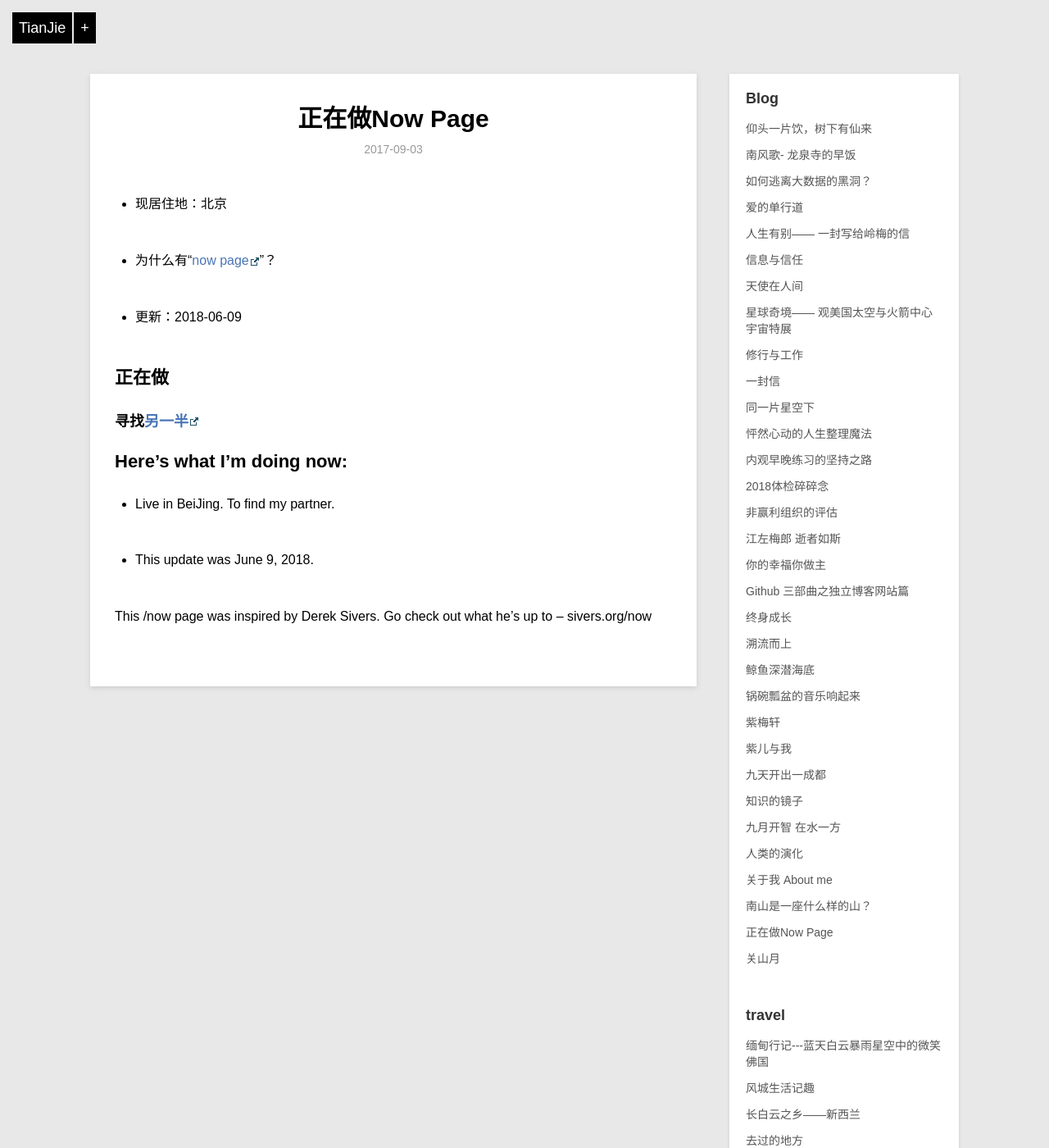
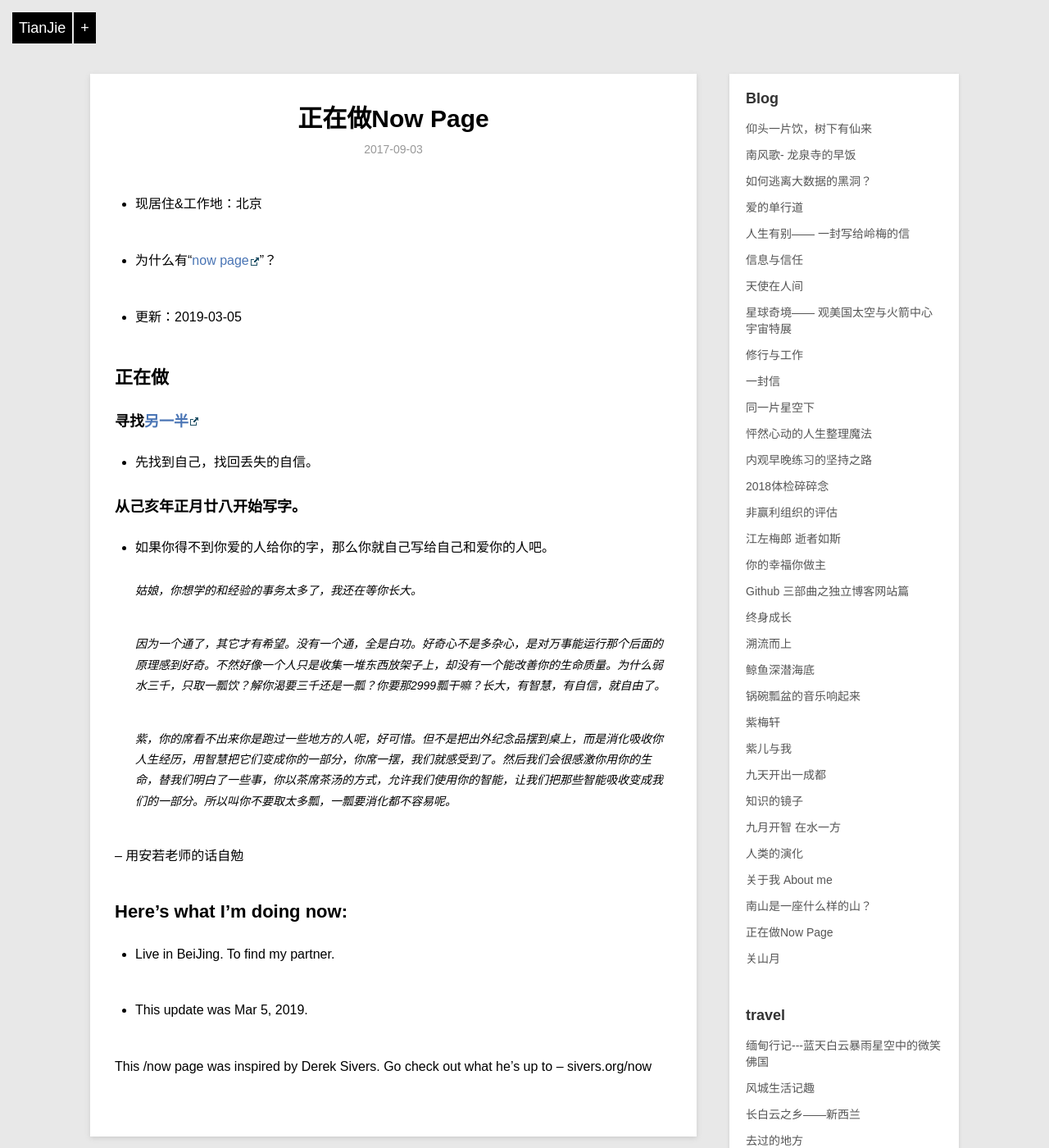
Before and after one commit to violettianjie/violettianjie.github.io, a Jekyll site: the page built from _posts/blog/2017-09-03-now.md, in a window 1280 px wide and 1400 px high. Shown: the whole window at 82% size. Built offline with Jekyll 4.4.1, drawn with Linux system fonts in a browser that asks for light colours; comment, search, counter and statistics services are not loaded.

Commit message:
Update 2017-09-03-now.md

```diff
--- a/_posts/blog/2017-09-03-now.md
+++ b/_posts/blog/2017-09-03-now.md
@@ -4,16 +4,29 @@ title: "正在做Now Page"
 description: "正在做的事What I am doing"
 category: blog
 ---
-- 现居住地：北京
+- 现居住&工作地：北京
 
 - 为什么有“[now page](http://nownownow.com/about)”？
 
-- 更新：2018-06-09
+- 更新：2019-03-05
 
 ## 正在做
 
 ### 寻找[另一半](https://github.com/violettianjie/ForFamily/blob/master/idealmate.md)
 
+- 先找到自己，找回丢失的自信。
+
+### 从己亥年正月廿八开始写字。
+
+- 如果你得不到你爱的人给你的字，那么你就自己写给自己和爱你的人吧。
+
+> 姑娘，你想学的和经验的事务太多了，我还在等你长大。
+
+> 因为一个通了，其它才有希望。没有一个通，全是白功。好奇心不是多杂心，是对万事能运行那个后面的原理感到好奇。不然好像一个人只是收集一堆东西放架子上，却没有一个能改善你的生命质量。为什么弱水三千，只取一瓢饮？解你渴要三千还是一瓢？你要那2999瓢干嘛？长大，有智慧，有自信，就自由了。
+
+> 紫，你的席看不出来你是跑过一些地方的人呢，好可惜。但不是把出外纪念品摆到桌上，而是消化吸收你人生经历，用智慧把它们变成你的一部分，你席一摆，我们就感受到了。然后我们会很感激你用你的生命，替我们明白了一些事，你以茶席茶汤的方式，允许我们使用你的智能，让我们把那些智能吸收变成我们的一部分。所以叫你不要取太多瓢，一瓢要消化都不容易呢。
+
+-- 用安若老师的话自勉
 
 
 ## Here’s what I’m doing now:
@@ -21,7 +34,7 @@ category: blog
 - Live in BeiJing. To find my partner.
 
 
-- This update was June 9, 2018.
+- This update was Mar 5, 2019.
 
 This /now page was inspired by Derek Sivers. Go check out what he’s up to – sivers.org/now
 
```
